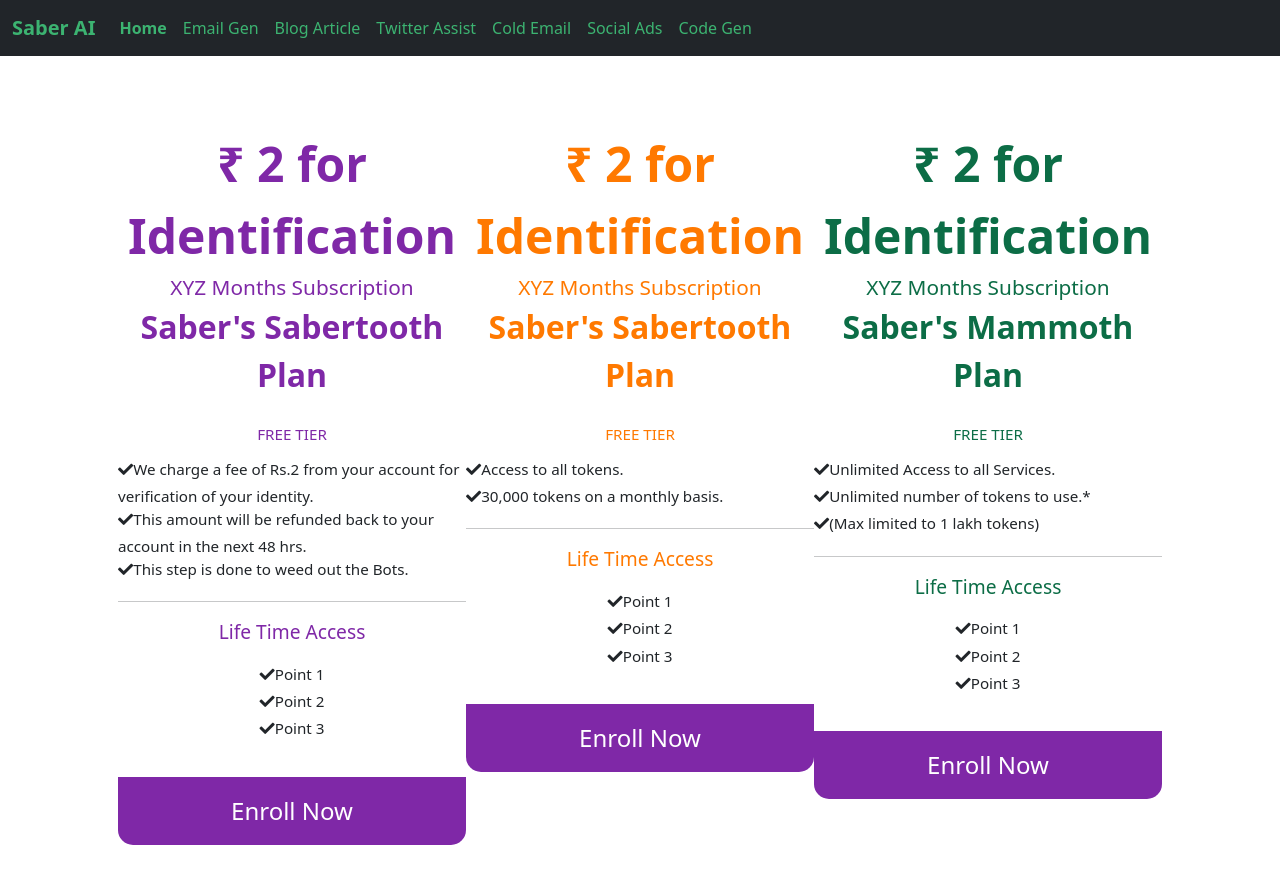
After one commit to Prasad-py/Saber-AI, a Flask app: page /payment in a window 1280 px wide. The commit adds this page. Run offline with Flask 2, Linux system fonts and the light colour scheme; the visitor is signed in with stand-in values (Sample User, id 1); some libraries are stand-ins or nearby versions.

Commit message:
payement

```diff
--- a/saberai/helperFunctions.py
+++ b/saberai/helperFunctions.py
@@ -49,3 +49,24 @@ def returns_estimated_number_of_tokens_used(text_input):
 
 def parse_json(data):
     return json.loads(json_util.dumps(data))
+
+def get_subscriptions():
+    freeTierPlan = {
+        "title": "Saber's Free Plan Verification",
+        "includes": ["We charge a fee of Rs.2 from your account for verification of your identity.",
+                    "This amount will be refunded back to your account in the next 48 hrs. ",
+                    "This step is done to weed out the Bots."]
+    }
+    saberToothPlan = {
+        "title": "Saber's Sabertooth Plan",
+        "includes": ["Access to all tokens.",
+                    "30,000 tokens on a monthly basis."]
+    }
+    mammothPlan = {
+        "title": "Saber's Mammoth Plan",
+        "includes": ["Unlimited Access to all Services.",
+                    "Unlimited number of tokens to use.*",
+                    "(Max limited to 1 lakh tokens)"]
+    }
+    subscriptions = [freeTierPlan,saberToothPlan,mammothPlan]
+    return subscriptions
--- a/saberai/routes.py
+++ b/saberai/routes.py
@@ -3,7 +3,7 @@ from urllib import response
 from flask import render_template, request, redirect, url_for, session, flash
 from flask_mail import Mail, Message
 from saberai import app,db,mail, GPT_Engine, openai
-from saberai.helperFunctions import get_gpt3_response, generate_code, returns_estimated_number_of_tokens_used, parse_json
+from saberai.helperFunctions import get_gpt3_response, generate_code, returns_estimated_number_of_tokens_used, parse_json, get_subscriptions
 import bcrypt
 from datetime import datetime
 from dateutil.relativedelta import relativedelta
@@ -150,6 +150,19 @@ def logout():
     if "email" in session:
         session.pop("email", None)
     return redirect("/login")
+
+@app.route("/payment")
+def payment():
+    if "email" not in session:
+        return redirect("/login")
+
+    if session["isVerified"] == False:
+        return redirect("/verifyEmail")
+
+    subscriptions = get_subscriptions()
+
+    return render_template("payment.html", subscriptions=subscriptions)
+
 
 # @app.route('/product-description', methods=["GET", "POST"])
 # def productDescription():
--- a/saberai/templates/includes/layout.html
+++ b/saberai/templates/includes/layout.html
@@ -15,7 +15,7 @@
 
   <!-- Favicons -->
   <link rel="shortcut icon" type="image/x-icon" href="{{ url_for('static', filename='images/favicon.png') }}">
-
+  <link rel='stylesheet' href='https://use.fontawesome.com/releases/v5.6.3/css/all.css'>
 
   <style>
     .bd-placeholder-img {
--- /dev/null
+++ b/saberai/templates/payment.html
@@ -0,0 +1,144 @@
+{% extends 'includes/layout.html' %}
+
+
+{% block body %}
+
+<style>
+  #order-button1 {
+    outline: none !important;
+    border: none !important;
+    border-bottom-left-radius: 15px !important;
+    border-bottom-right-radius: 15px !important;
+    border-top-left-radius: 0px !important;
+    border-top-right-radius: 0px !important;
+    background-color: #FF7900;
+    font-size: 1.5rem;
+    font-weight: 500;
+    border: 0px;
+    outline: 0px;
+  }
+
+  #order-button1:hover {
+    background-color: #b65501;
+  }
+
+  #order-button2 {
+    outline: none !important;
+    border: none !important;
+    border-bottom-left-radius: 15px !important;
+    border-bottom-right-radius: 15px !important;
+    border-top-left-radius: 0px !important;
+    border-top-right-radius: 0px !important;
+    background-color: #7f28a7;
+    font-size: 1.5rem;
+    font-weight: 500;
+    border: 0px;
+    outline: 0px;
+  }
+
+  #order-button2:hover {
+    background-color: #561b72;
+  }
+</style>
+
+<main class="container ">
+  <br>
+  <div class="row p-5 mt-5">
+    <div class="col-lg-4 order-sm-12">
+      <div class="p-1"></div>
+      <div class="row" style="font-size: 0.95rem;">
+        <div class="col-lg-1"></div>
+        <div class="col-lg-9" style="width: 100% !important; padding: 0px; border: 0px;">
+          <div>
+            <center style=" color: #7f28a7;">
+              <div style="font-size: 3.0rem; font-weight: 600;">&#8377; 2 for Identification</div>
+              <div style="font-size: 1.3rem; font-weight: 500;">XYZ Months Subscription</div>
+              <div style="font-size: 2.0rem; font-weight: 600;">{{subscriptions[1].title}}</div>
+            </center>
+            <div class="p-2"></div>
+          </div>
+          <div class="card" style="width: 100% !important; padding: 0px; border: 0px;">
+            <div class="inner-text text-center p-2 mb-1 abcd" style="color: #7f28a7;">FREE TIER</div>
+            {% for x in subscriptions[0].includes  %}
+            <div class="inner-text"><i class="fas fa-check okay mb-2 ml-lg-4 ml-3 mr-3"></i>{{ x }}</div>
+            {% endfor %}
+            <hr>
+            <div style="font-size: 1.2rem; font-weight: 500; color: #7f28a7;" class="text-center">Life Time Access</div>
+            <div class="p-2"></div>
+            <div class="inner-text text-center"><i class="fas fa-check okay mb-2 ml-lg-4 ml-3 mr-3"></i>Point 1</div>
+            <div class="inner-text text-center"><i class="fas fa-check okay mb-2 ml-lg-4 ml-3 mr-3"></i>Point 2</div>
+            <div class="inner-text text-center"><i class="fas fa-check okay mb-2 ml-lg-4 ml-3 mr-3"></i>Point 3</div>
+            <div class="p-3"></div>
+            <div id="order-button2" class="btn btn-success p-3">Enroll Now</div>
+          </div>
+        </div>
+        <div class="col-lg-2"></div>
+      </div>
+    </div>
+    <div class="col-lg-4 order-sm-12">
+      <div class="p-1"></div>
+      <div class="row" style="font-size: 0.95rem;">
+        <div class="col-lg-1"></div>
+        <div class="col-lg-9" style="width: 100% !important; padding: 0px; border: 0px;">
+          <div>
+            <center style=" color: #FF7900;">
+              <div style="font-size: 3.0rem; font-weight: 600;">&#8377; 2 for Identification</div>
+              <div style="font-size: 1.3rem; font-weight: 500;">XYZ Months Subscription</div>
+              <div style="font-size: 2.0rem; font-weight: 600;">{{subscriptions[1].title}}</div>
+            </center>
+            <div class="p-2"></div>
+          </div>
+          <div class="card" style="width: 100% !important; padding: 0px; border: 0px;">
+            <div class="inner-text text-center p-2 mb-1 abcd" style="color: #FF7900;">FREE TIER</div>
+            {% for x in subscriptions[1].includes  %}
+            <div class="inner-text"><i class="fas fa-check okay mb-2 ml-lg-4 ml-3 mr-3"></i>{{ x }}</div>
+            {% endfor %}
+            <hr>
+            <div style="font-size: 1.2rem; font-weight: 500; color: #FF7900;" class="text-center">Life Time Access
+            </div>
+            <div class="p-2"></div>
+            <div class="inner-text text-center"><i class="fas fa-check okay mb-2 ml-lg-4 ml-3 mr-3"></i>Point 1</div>
+            <div class="inner-text text-center"><i class="fas fa-check okay mb-2 ml-lg-4 ml-3 mr-3"></i>Point 2</div>
+            <div class="inner-text text-center"><i class="fas fa-check okay mb-2 ml-lg-4 ml-3 mr-3"></i>Point 3</div>
+            <div class="p-3"></div>
+            <div id="order-button2" class="btn btn-success p-3">Enroll Now</div>
+          </div>
+        </div>
+        <div class="col-lg-2"></div>
+      </div>
+    </div>
+    <div class="col-lg-4 order-sm-12">
+      <div class="p-1"></div>
+      <div class="row" style="font-size: 0.95rem;">
+        <div class="col-lg-1"></div>
+        <div class="col-lg-9" style="width: 100% !important; padding: 0px; border: 0px;">
+          <div>
+            <center style=" color: #0c6d46;">
+              <div style="font-size: 3.0rem; font-weight: 600;">&#8377; 2 for Identification</div>
+              <div style="font-size: 1.3rem; font-weight: 500;">XYZ Months Subscription</div>
+              <div style="font-size: 2.0rem; font-weight: 600;">{{subscriptions[2].title}} </div>
+            </center>
+            <div class="p-2"></div>
+          </div>
+          <div class="card" style="width: 100% !important; padding: 0px; border: 0px;">
+            <div class="inner-text text-center p-2 mb-1 abcd" style="color: #0c6d46;">FREE TIER</div>
+            {% for x in subscriptions[2].includes  %}
+            <div class="inner-text"><i class="fas fa-check okay mb-2 ml-lg-4 ml-3 mr-3"></i>{{ x }}</div>
+            {% endfor %}
+            <hr>
+            <div style="font-size: 1.2rem; font-weight: 500; color: #0c6d46;" class="text-center">Life Time Access
+            </div>
+            <div class="p-2"></div>
+            <div class="inner-text text-center"><i class="fas fa-check okay mb-2 ml-lg-4 ml-3 mr-3"></i>Point 1</div>
+            <div class="inner-text text-center"><i class="fas fa-check okay mb-2 ml-lg-4 ml-3 mr-3"></i>Point 2</div>
+            <div class="inner-text text-center"><i class="fas fa-check okay mb-2 ml-lg-4 ml-3 mr-3"></i>Point 3</div>
+            <div class="p-3"></div>
+            <div id="order-button2" class="btn btn-success p-3">Enroll Now</div>
+          </div>
+        </div>
+        <div class="col-lg-2"></div>
+      </div>
+    </div>
+
+</main>
+{% endblock %}
```
